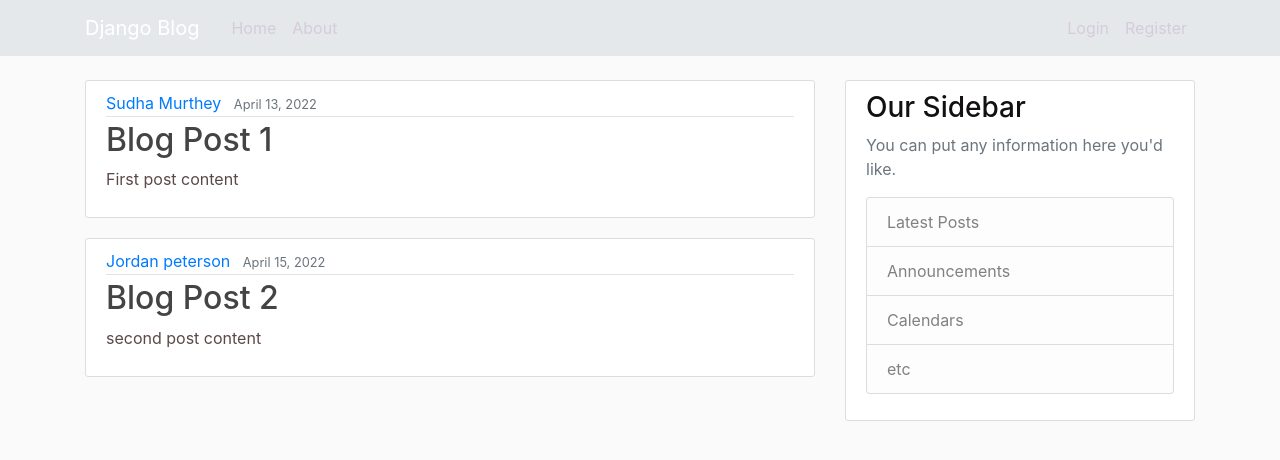
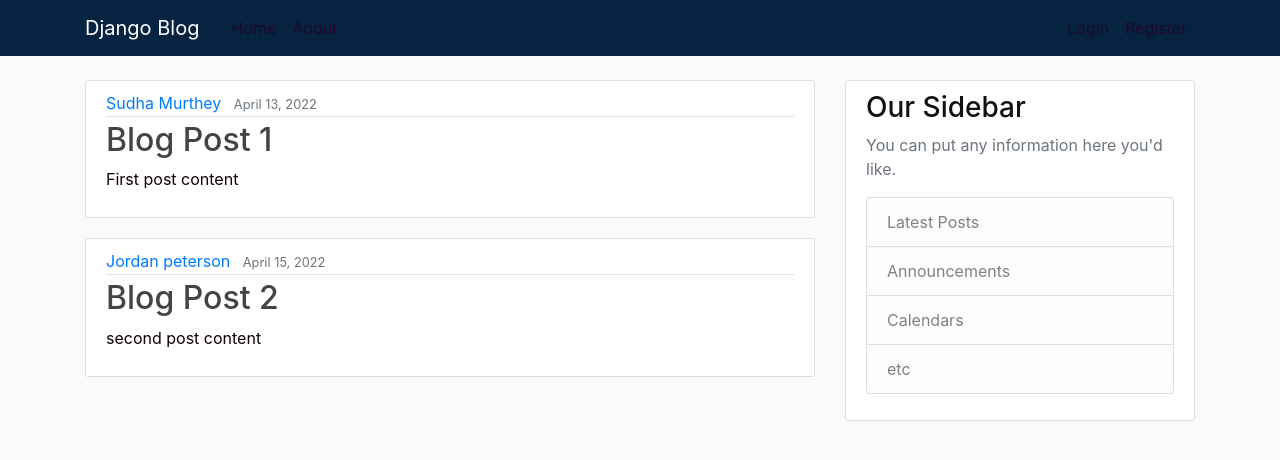
Before and after one commit to resarurkar/carrental, a Django app: page /blog/ in a window 1280 px wide. Shown: the top 460 px of the page. Run offline with Django 3.2, Linux system fonts and the light colour scheme; some libraries are stand-ins or nearby versions.

Commit message:
color changes om home page

```diff
--- a/blog/static/blog/main.css
+++ b/blog/static/blog/main.css
@@ -1,6 +1,6 @@
 body {
     background: #fafafa;
-    color: #5b4848;
+    color: #110202;
     margin-top: 5rem;
   }
 
@@ -13,15 +13,15 @@ body {
   }
 
   .bg-steel {
-    background-color: #e5e8eb;
+    background-color: #062442;
   }
 
   .site-header .navbar-nav .nav-link {
-    color: #d5cbdb;
+    color: #1e072b;
   }
 
   .site-header .navbar-nav .nav-link:hover {
-    color: #04442a;
+    color: #010f09;
   }
 
   .site-header .navbar-nav .nav-link.active {
```
